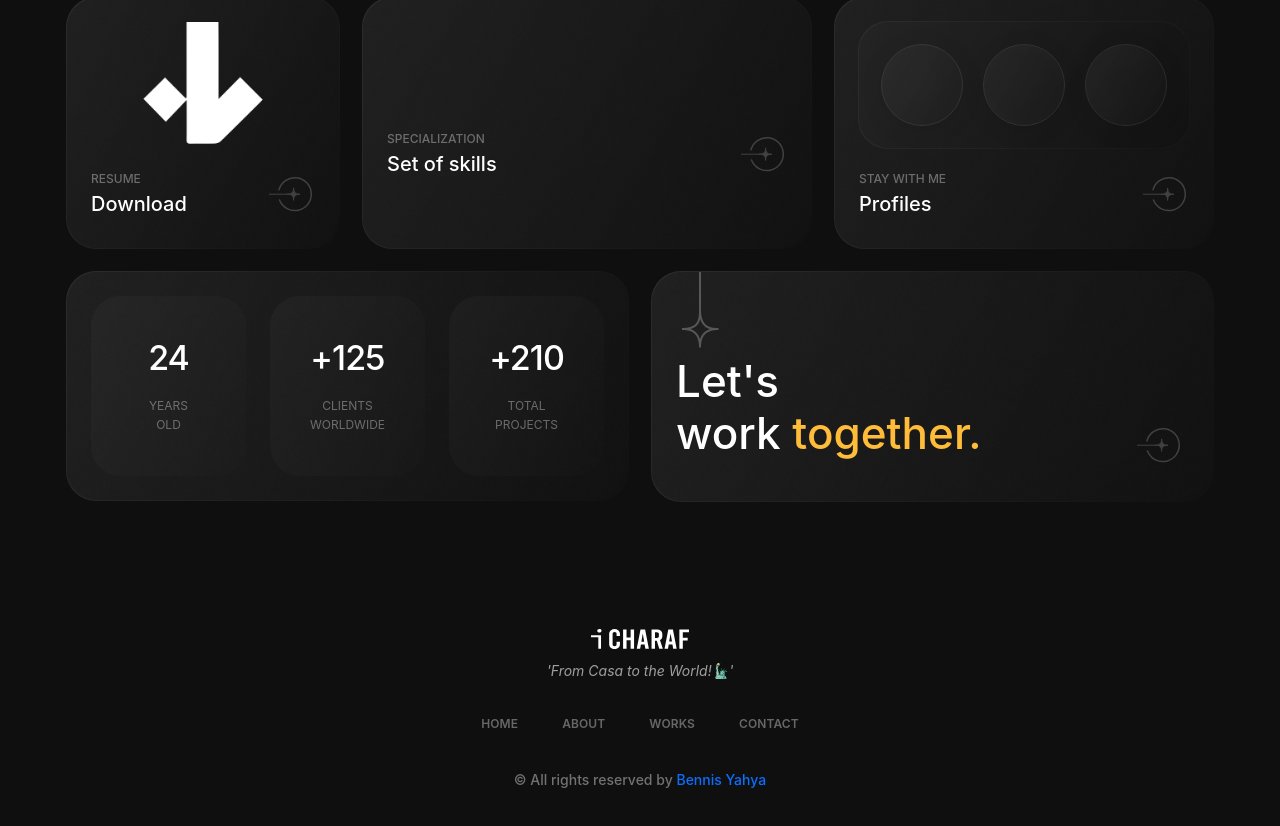
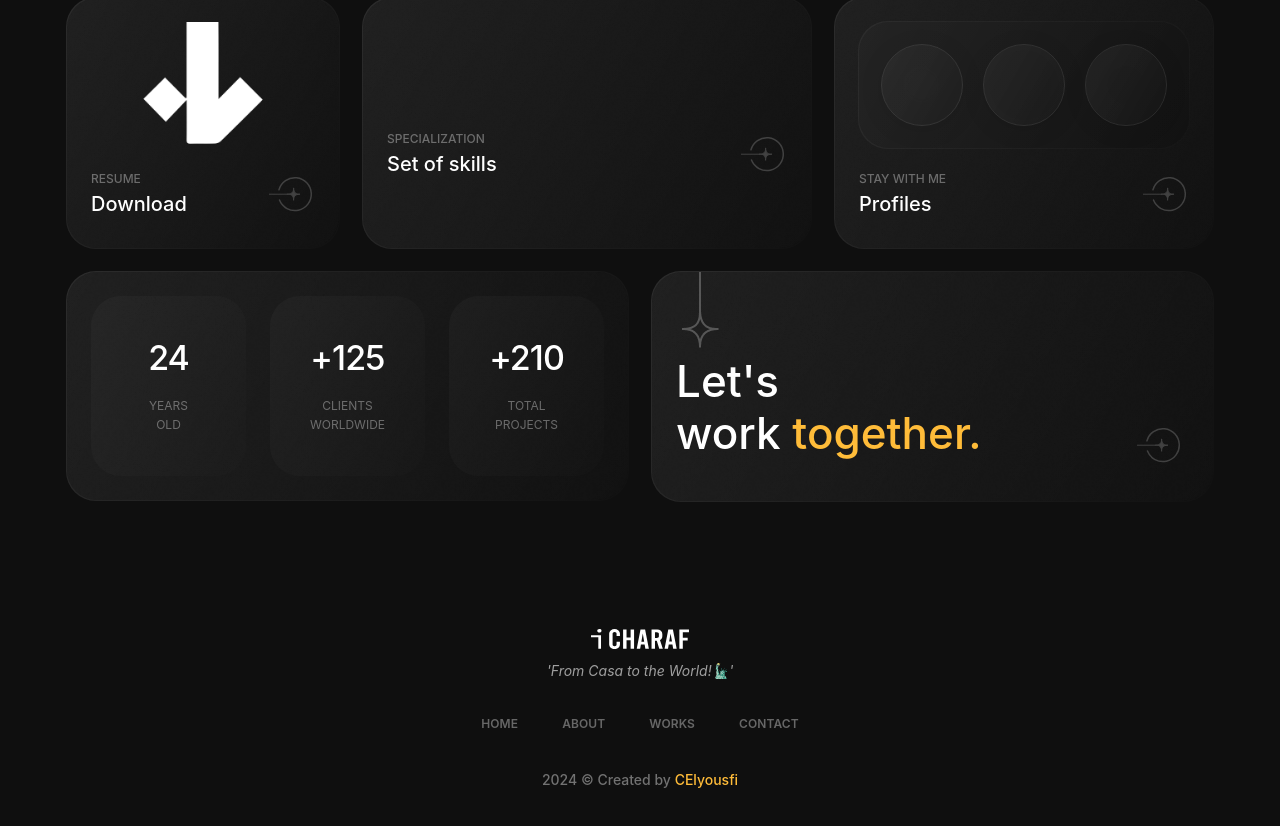
Before and after one commit to CElyousfi/charafportfolio, a Next.js app: page / in a window 1280 px wide. Shown: the part 515-1341 px from the top of the page. Built offline with nearby package versions, Linux system fonts and the light colour scheme; some icons are missing.

Commit message:
copyright modified
i changed the copyright part

```diff
--- a/app/Components/Footer/index.jsx
+++ b/app/Components/Footer/index.jsx
@@ -21,7 +21,7 @@ const Footer = () => {
                             <li><Link href="/Contact">Contact</Link></li>
                         </ul>
                         <p className="copyright">
-                            &copy; All rights reserved by <span><a href="https://bennis-yahya.vercel.app/" target='_blank'>Bennis Yahya</a></span>
+                          2024 &copy; Created by <span>CElyousfi</span>
                         </p>
                     </div>
                 </div>
```
